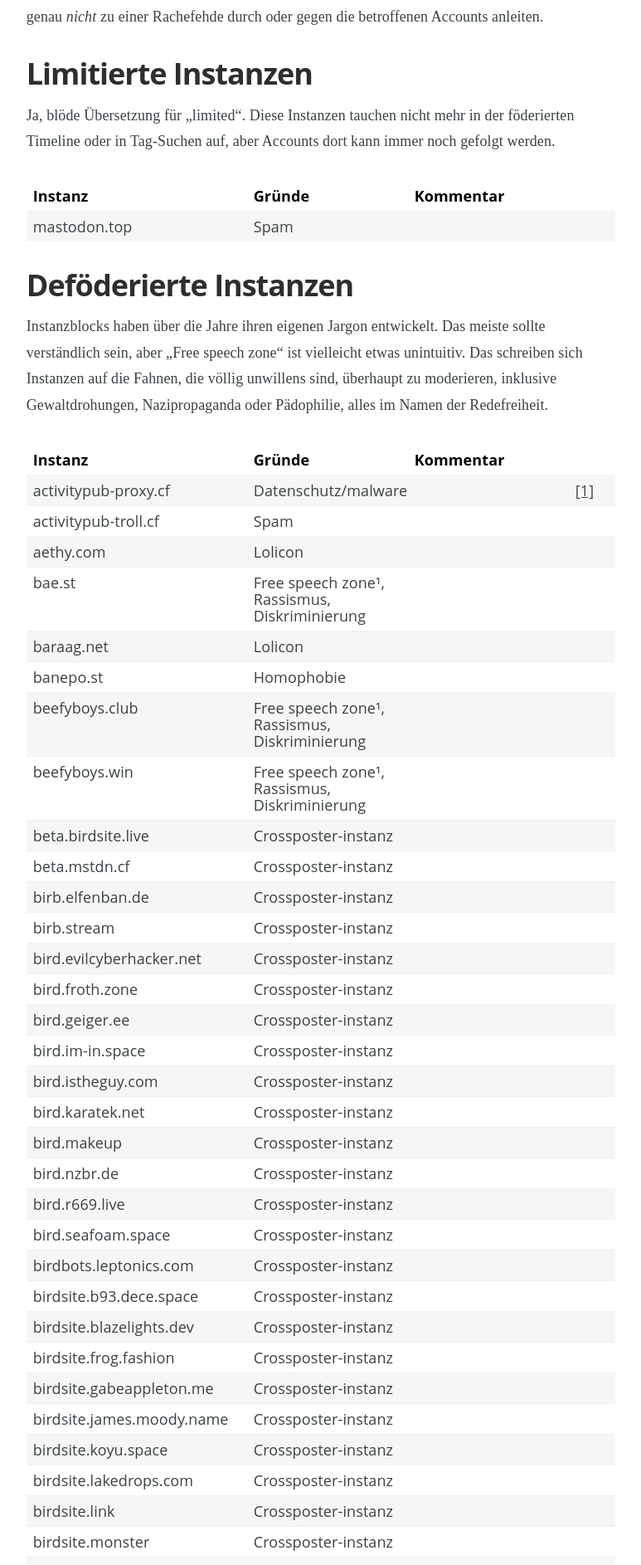
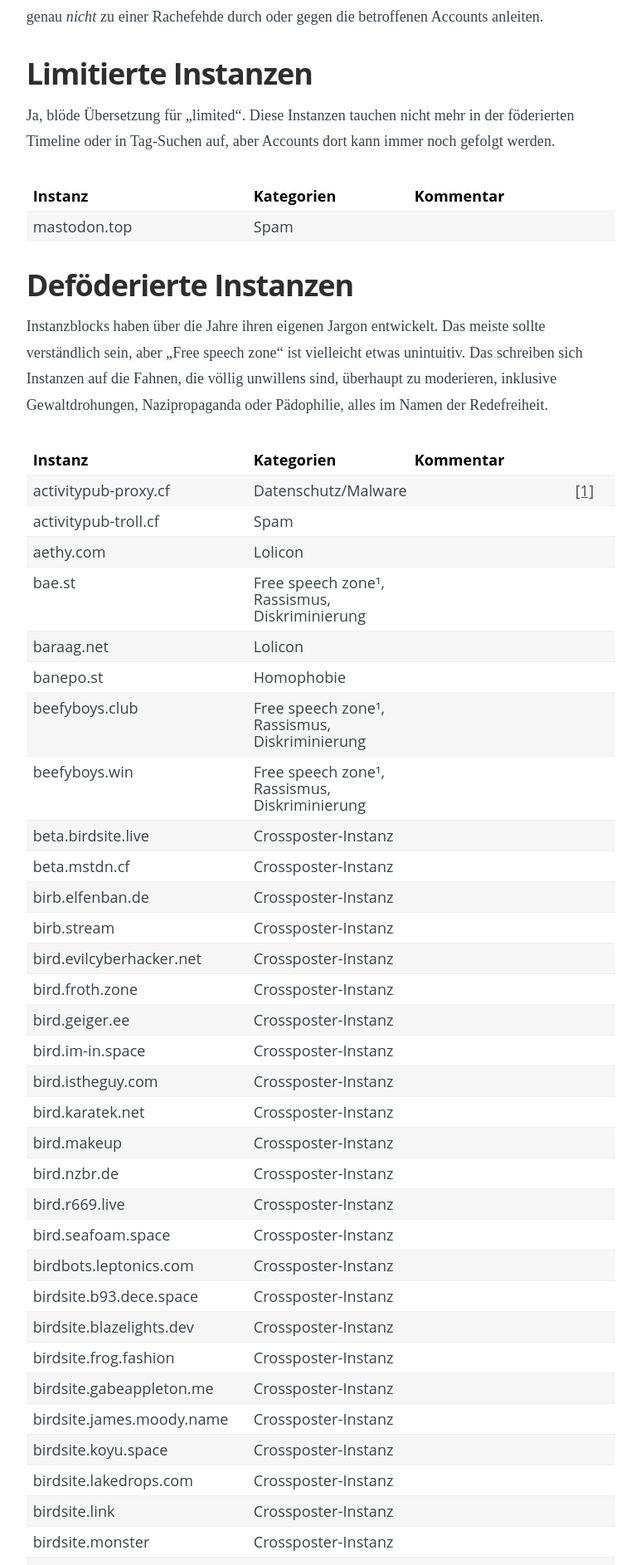
Before and after one commit to chaossocial/meta, a Jekyll site: the page built from foederation.md, in a window 1280 px wide. Shown: the part 804-2690 px from the top of the page at 83% size, without its empty margins (398-1171 px from the left). Built offline with Jekyll 4.4.1, drawn with Linux system fonts in a browser that asks for light colours; some of the changed text lies outside the part shown.

Commit message:
Improve block list display

```diff
--- a/_includes/defederation.html
+++ b/_includes/defederation.html
@@ -2,7 +2,7 @@
     <thead>
         <tr>
             <th>{% if include.lang == "en" %}Instance{% else %}Instanz{% endif %}</th>
-            <th>{% if include.lang == "en" %}Reasons{% else %}Gründe{% endif %}</th>
+            <th>{% if include.lang == "en" %}Categories{% else %}Kategorien{% endif %}</th>
             <th>{% if include.lang == "en" %}Comment{% else %}Kommentar{% endif %}</th>
             <th></th>
         </tr>
@@ -13,7 +13,7 @@
             <td>{{ instance.instance }}</td>
             <td>
                 {% for tag in instance.tags %}
-                    {% if forloop.first %}{{ site.data.defederation_reasons[tag][include.lang]|capitalize }}{% else %}{{ site.data.defederation_reasons[tag][include.lang] }}{% endif %}{% unless forloop.last %},<br>{% endunless %}
+                    {% if forloop.first and include.lang == "en" %}{{ site.data.defederation_reasons[tag][include.lang]|capitalize }}{% else %}{{ site.data.defederation_reasons[tag][include.lang] }}{% endif %}{% unless forloop.last %},<br>{% endunless %}
                 {% endfor %}
             </td>
             <td>
```
